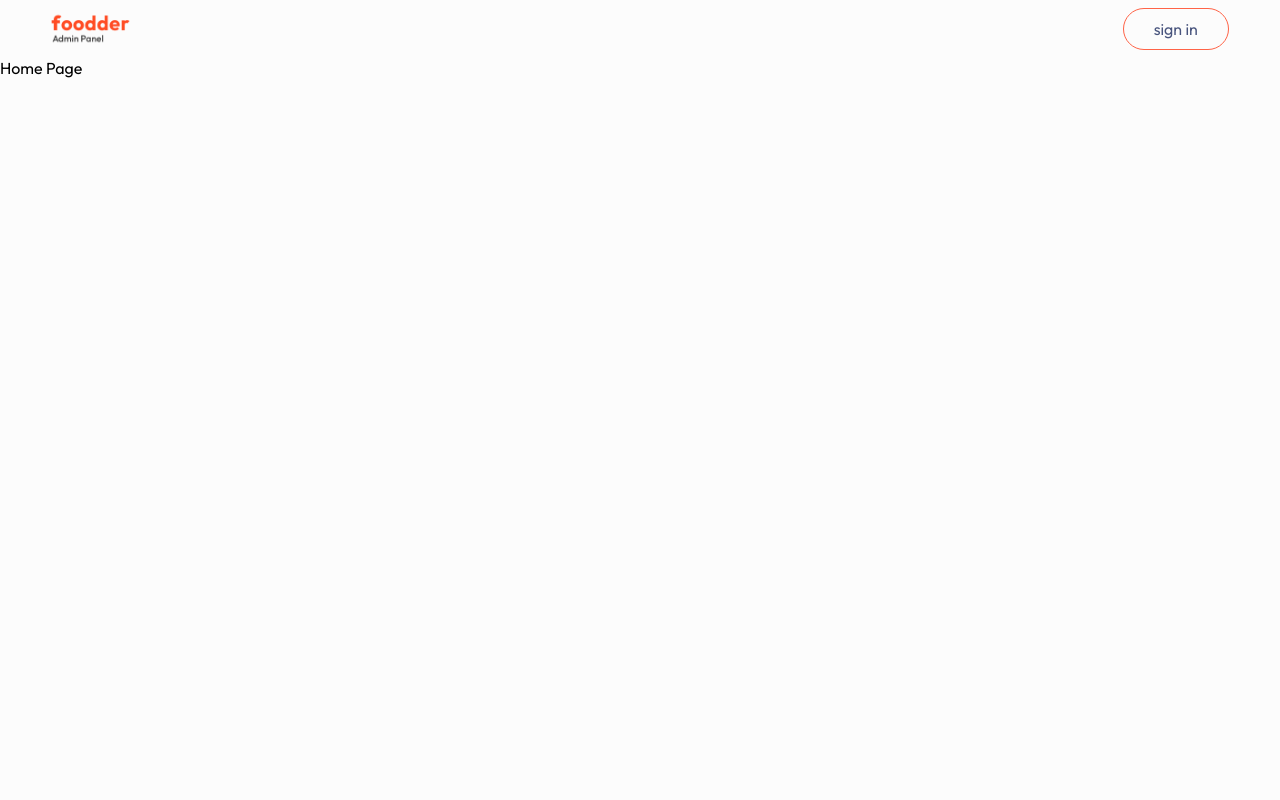
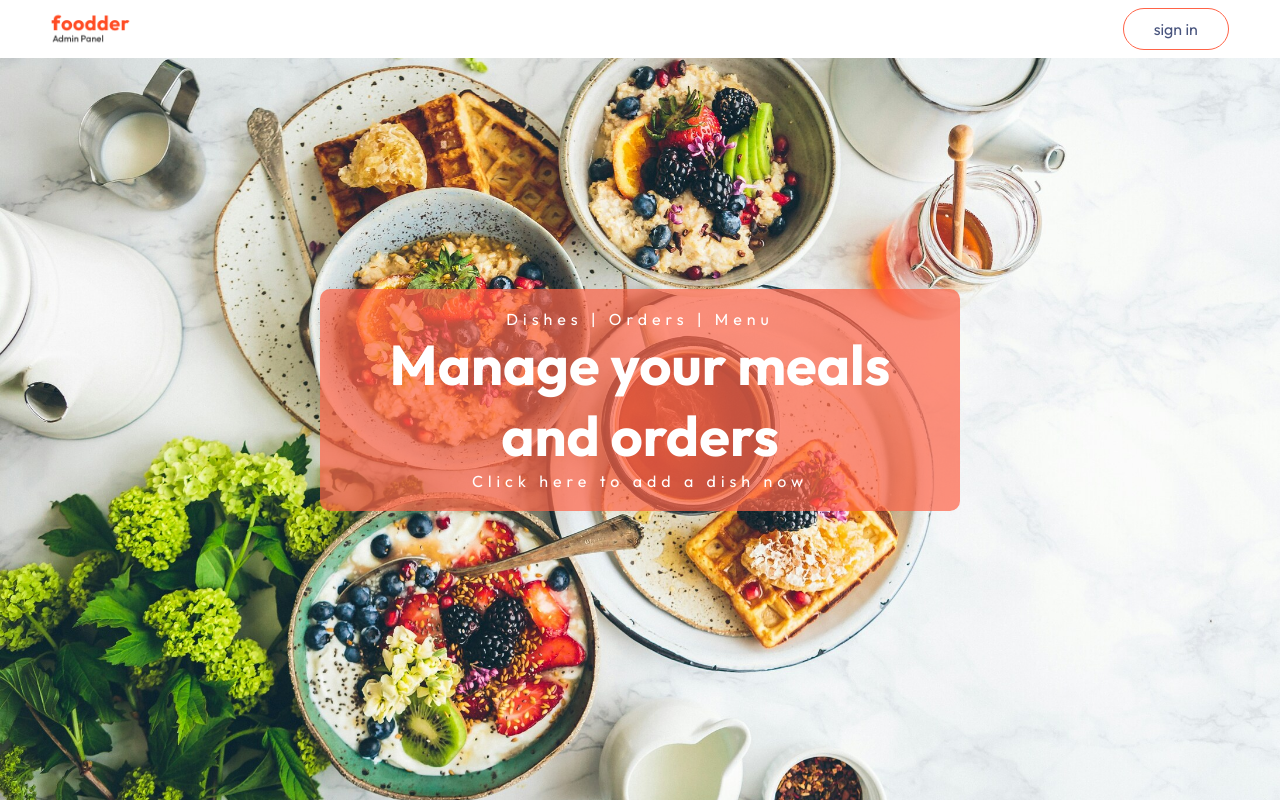
Before and after one commit to stkuwanda/foodder-admin, a React (Vite) app: page / in a window 1280 px wide. Built offline with nearby package versions, Linux system fonts and the light colour scheme; no server answers.

Commit message:
implementing styling for the home page and NotFound page

```diff
--- a/src/assets/assets.js
+++ b/src/assets/assets.js
@@ -6,16 +6,18 @@ import upload_area from './upload_area.png';
 import parcel_icon from './parcel_icon.png';
 import logout_icon from './logout_icon.png';
 import cross_icon from './cross_icon.png';
+import profile_icon from './profile_icon.png';
 
 export const assets = {
 	logo,
 	add_icon,
 	order_icon,
 	profile_image,
+	profile_icon,
 	upload_area,
 	parcel_icon,
 	logout_icon,
-	cross_icon
+	cross_icon,
 };
 
 export const url = 'http://localhost:4000';
--- a/src/components/NavBar/NavBar.component.css
+++ b/src/components/NavBar/NavBar.component.css
@@ -3,6 +3,7 @@ nav {
   justify-content: space-between;
   align-items: center;
   padding: 8px 4%;
+	background-color: #fff;
 }
 
 nav .logo {
@@ -38,6 +39,10 @@ nav .profile {
 	position: relative;
 }
 
+.navbar-profile img {
+	width: 20px;
+}
+
 .navbar-profile-dropdown {
 	position: absolute;
 	display: none;
--- a/src/components/NavBar/NavBar.component.jsx
+++ b/src/components/NavBar/NavBar.component.jsx
@@ -19,8 +19,8 @@ function NavBar() {
 					<div className='navbar-profile'>
 						<img
 							className='profile'
-							src={assets.profile_image}
-							alt='Profile image'
+							src={assets.profile_icon}
+							alt='Profile icon image'
 						/>
 						<ul className='navbar-profile-dropdown'>
 							<li onClick={() => navigate('/add')}>
--- a/src/contexts/AuthContext/AuthProvider.context.jsx
+++ b/src/contexts/AuthContext/AuthProvider.context.jsx
@@ -1,10 +1,12 @@
 import { useEffect, useState } from 'react';
 import { authContext as AuthContext } from './AuthContext.tools';
+import { useNavigate } from 'react-router-dom';
 
 function AuthProvider({ children }) {
 	const [isLoggedIn, setIsLoggedIn] = useState(false);
 	const [isLoginPopup, setIsLoginPopup] = useState(false);
 	const [token, setToken] = useState('');
+	const navigate = useNavigate();
 
 	function onLoadAppSetAuthToken() {
 		if (localStorage.getItem('token')) {
@@ -17,6 +19,7 @@ function AuthProvider({ children }) {
 		localStorage.setItem('token', '');
 		setIsLoggedIn(false);
 		setToken('');
+		navigate('/');
 	}
 
 	function login(token) {
--- a/src/pages/Home/Home.page.css
+++ b/src/pages/Home/Home.page.css
@@ -0,0 +1,34 @@
+.home {
+  position: fixed;
+  left: 0;
+  top: 0;
+  width: 100%;
+  height: 100vh;
+  background: url('/food.png');
+  background-size: cover;
+}
+
+.h-text {
+  position: absolute;
+  top: 50%;
+  left: 50%;
+  max-width: 650px;
+  transform: translate(-50%,-50%);
+  color: #fff;
+  background-color: #ff6347b3;
+  text-align: center;
+  padding: 20px;
+  border-radius: 10px;
+}
+
+.h-text span {
+  letter-spacing: 5px;
+}
+
+.h-text .click {
+  cursor: pointer;
+}
+
+.h-text h1 {
+  font-size: 3.5em;
+}
--- a/src/pages/Home/Home.page.jsx
+++ b/src/pages/Home/Home.page.jsx
@@ -1,11 +1,26 @@
+import { Link } from 'react-router-dom';
+import NavBar from '../../components/NavBar/NavBar.component';
+import { useAuthContext } from '../../contexts/AuthContext/AuthContext.tools';
 import './Home.page.css';
 
 function Home() {
-  return (
-    <div>
-      Home Page
-    </div>
-  )
+	const { isLoggedIn, setIsLoginPopup } = useAuthContext();
+	return (
+		<main className='home'>
+			<NavBar />
+			<section className='h-text'>
+				<span>Dishes | Orders | Menu</span>
+				<h1>Manage your meals and orders</h1>
+				{isLoggedIn ? (
+					<Link to='/add'><span>Click here to add a dish now</span></Link>
+				) : (
+					<span className='click' onClick={() => setIsLoginPopup(true)}>
+						Click here to add a dish now
+					</span>
+				)}
+			</section>
+		</main>
+	);
 }
 
 export default Home;
--- a/src/pages/NotFound/NotFound.page.jsx
+++ b/src/pages/NotFound/NotFound.page.jsx
@@ -1,10 +1,14 @@
+import NavBar from '../../components/NavBar/NavBar.component';
 import './NotFound.page.css';
 
 function NotFound() {
   return (
-    <div>
-      404 Not Found!
-    </div>
+    <main className='home'>
+      <NavBar />
+			<section className='h-text'>
+        <h1>Error 404! Page not found.</h1>
+      </section>
+		</main>
   )
 }
 
```
Also changed, not shown: src/main.jsx (+4 -4 lines), public/food.png (added), src/assets/profile_icon.png (added).
